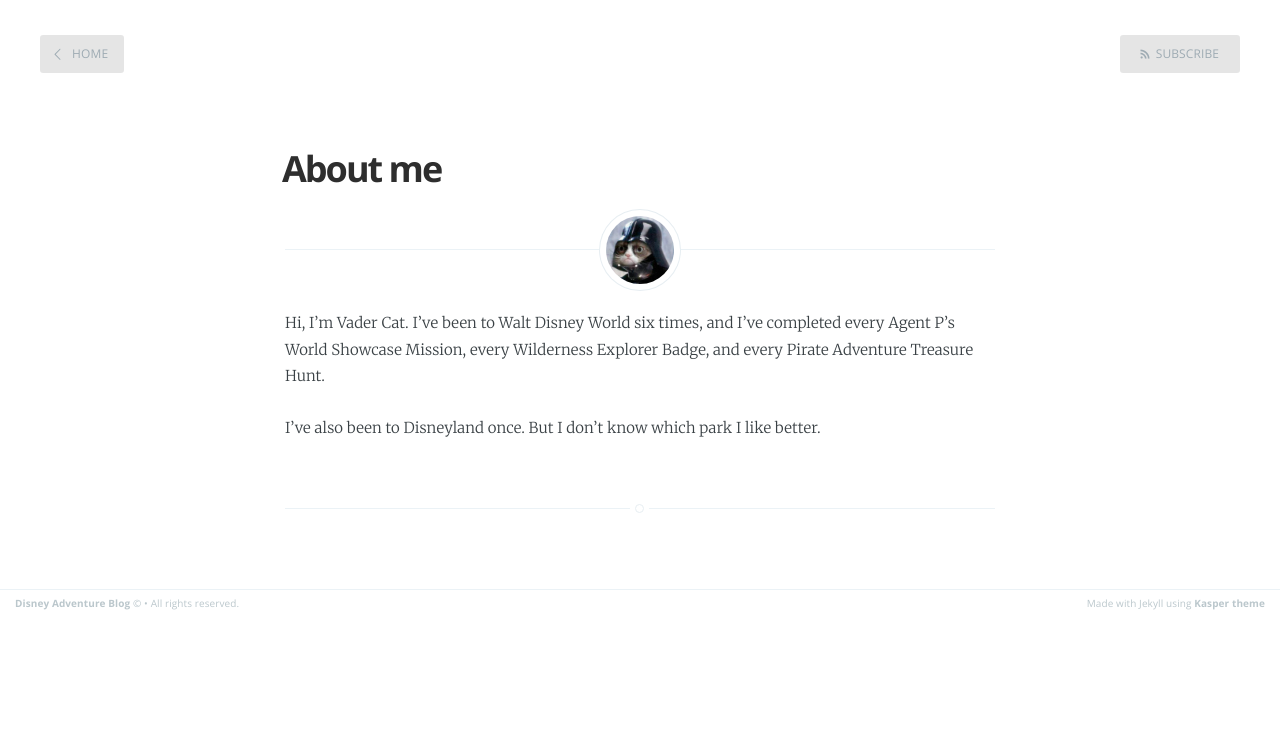
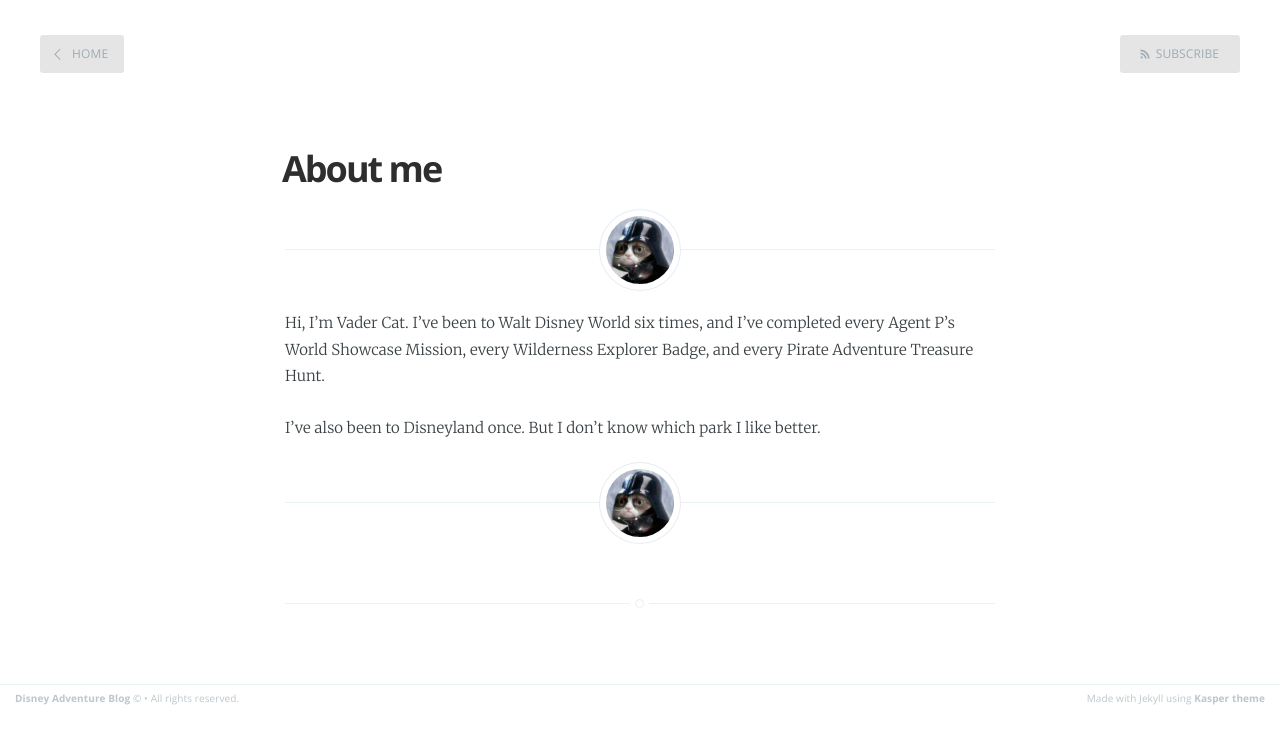
Before and after one commit to disneyadventureblog/disneyadventureblog.github.com, a Jekyll site: the page built from about.md, in a window 1280 px wide. Shown: the top 744 px of the page. Built offline with Jekyll 4.4.1, drawn with Linux system fonts in a browser that asks for light colours; Markdown is read by kramdown in place of the engine named in the settings.

```diff
--- a/_layouts/page.html
+++ b/_layouts/page.html
@@ -38,6 +38,12 @@ post_class: post-template page-template
             {{content}}
         </section>
 
+        <footer class="post-footer">
+          <figure class="author-image">
+            <a class="img" href="{{ site.baseurl }}" style="background-image: url({{page.logo}})">
+              <span class="hidden">Logo</span></a>
+          </figure>
+        </footer>
 
     </article>
 
```
Also changed, not shown: agent-p.md (+7 -0 lines).
